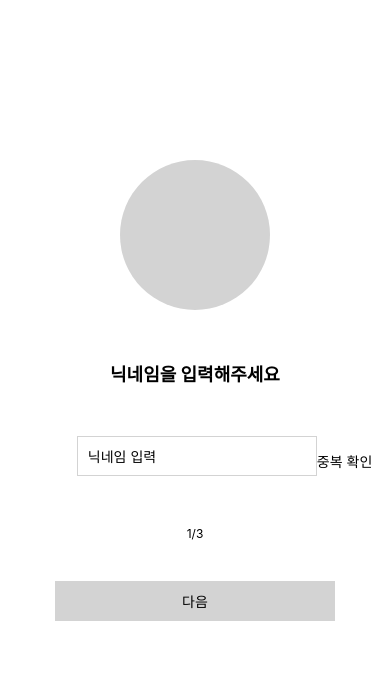
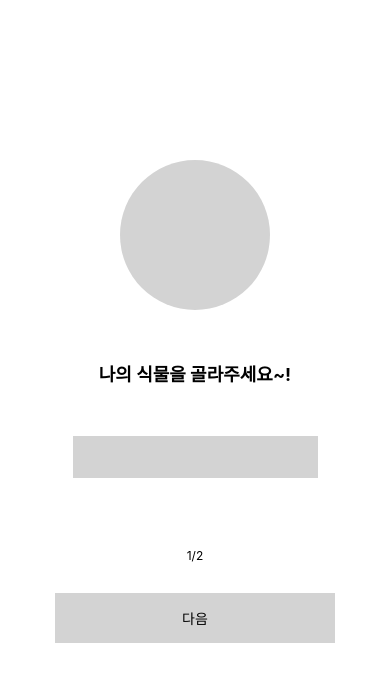
Before and after one commit to pja9362/contents-tech-hackathon, a React Native app in the folder frontend/: screen / in a window 390 px wide. Shown: the top 682 px of the page. Built offline with nearby package versions, Linux system fonts and the light colour scheme.

Commit message:
Revert "feat(enroll_plants): enroll_plants DB 연동"
This reverts commit 7df5492a86a40feeccea143d350810b7bfd59d0d.

```diff
--- a/frontend/App.js
+++ b/frontend/App.js
@@ -12,8 +12,8 @@ const App = () => {
     <NavigationContainer>
       <Stack.Navigator>
         <Stack.Screen name="Home" options={{headerShown: false}} component={HomeScreen} />
-        {/* <Stack.Screen name="Welcome" options={{headerShown: false}} component={WelcomeScreen} />
-        <Stack.Screen name="Main" options={{headerShown: false}} component={MainScreen} /> */}
+        <Stack.Screen name="Welcome" options={{headerShown: false}} component={WelcomeScreen} />
+        <Stack.Screen name="Main" options={{headerShown: false}} component={MainScreen} />
       </Stack.Navigator>
     </NavigationContainer>
   );
--- a/frontend/src/pages/Home.js
+++ b/frontend/src/pages/Home.js
@@ -1,33 +1,18 @@
 import React, { useState } from "react";
-import {
-  View,
-  Text,
-  StyleSheet,
-  TouchableOpacity,
-  TextInput,
-} from "react-native";
+import { View, Text, StyleSheet, TouchableOpacity } from "react-native";
 
 const Home = ({ navigation }) => {
   const [currentStep, setCurrentStep] = useState(1);
-  const [nickName, setNickName] = useState("");
-  const [isNickNameAvailable, setIsNickNameAvailable] = useState(true);
-  const [plantType, setPlantType] = useState("");
-  const [plantName, setPlantName] = useState("");
 
-  const onCheckNickName = () => {};
+  useState(() => {
+    setCurrentStep(1);
+  }, []);
 
   const onNextStep = () => {
-    if (currentStep === 1 && !isNickNameAvailable) {
-      alert("닉네임 중복 확인이 필요합니다.");
-      return;
-    }
-
-    if (currentStep < 3) {
+    if (currentStep < 2) {
       setCurrentStep(currentStep + 1);
     } else {
-      //   navigation.navigate("Welcome");
-      setCurrentStep(1);
-      alert('완료!');
+      navigation.navigate("Welcome");
     }
   };
 
@@ -44,61 +29,19 @@ const Home = ({ navigation }) => {
       ></View>
 
       {currentStep === 1 && (
-        <View style={{ alignItems: "center" }}>
-          <Text style={styles.mainText}>닉네임을 입력해주세요</Text>
+        <Text style={styles.mainText}>나의 식물을 골라주세요~!</Text>
+      )}
+      {currentStep === 2 && (
+        <Text style={styles.mainText}>내 반려식물의 이름은?!</Text>
+      )}
+      <View
+        style={{ width: "70%", height: 42, backgroundColor: "lightgray" }}
+      ></View>
 
-          <View
-            style={{
-              flexDirection: "row",
-              alignItems: "center",
-              maxWidth: "80%",
-            }}
-          >
-            <TextInput
-              style={{ ...styles.input, flex: 1 }}
-              placeholder="닉네임 입력"
-              value={nickName}
-              onChangeText={(text) => setNickName(text)}
-            />
-            <TouchableOpacity onPress={onCheckNickName}>
-              <Text>중복 확인</Text>
-            </TouchableOpacity>
-          </View>
-          {isNickNameAvailable === false && (
-            <Text style={styles.errorMessage}>
-              닉네임이 이미 사용 중입니다.
-            </Text>
-          )}
-        </View>
-      )}
-
-      {currentStep === 2 && (
-        <View>
-          <Text style={styles.mainText}>나의 식물을 골라주세요~!</Text>
-          <TextInput
-            value={plantType}
-            onChangeText={(text) => setPlantType(text)}
-            style={styles.input}
-            placeholder="식물 종류 입력"
-          />
-        </View>
-      )}
-      {currentStep === 3 && (
-        <View>
-          <Text style={styles.mainText}>내 반려식물의 이름은?!</Text>
-          <TextInput
-            value={plantName}
-            onChangeText={(text) => setPlantName(text)}
-            style={styles.input}
-            placeholder="식물 애칭 입력"
-          />
-        </View>
-      )}
-
-      <Text style={styles.indexText}>{currentStep}/3</Text>
+      <Text style={styles.indexText}>{currentStep}/2</Text>
 
       <TouchableOpacity style={styles.button} onPress={onNextStep}>
-        <Text>{currentStep === 3 ? "완료" : "다음"}</Text>
+        <Text>{currentStep === 2 ? "완료" : "다음"}</Text>
       </TouchableOpacity>
     </View>
   );
@@ -116,24 +59,14 @@ const styles = StyleSheet.create({
     fontWeight: "bold",
     marginVertical: 50,
   },
-  input: {
-    height: 40,
-    borderWidth: 1,
-    borderColor: "lightgray",
-    padding: 10,
-    marginBottom: 10,
-  },
-  errorMessage: {
-    color: "red",
-    marginBottom: 10,
-  },
   indexText: {
     fontSize: 12,
-    marginVertical: 40,
+    marginTop: 70,
+    marginBottom: 30,
   },
   button: {
     width: "80%",
-    height: 40,
+    height: 50,
     backgroundColor: "lightgray",
     justifyContent: "center",
     alignItems: "center",
```
Also changed, not shown: frontend/src/components/Enroll/Step1.js (deleted, +0 -50 lines).
